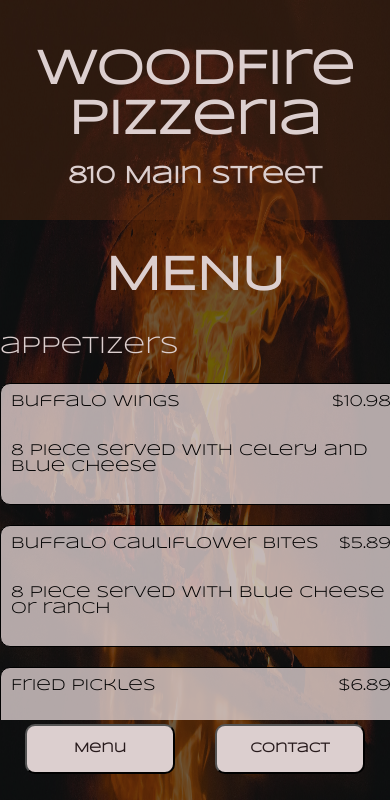
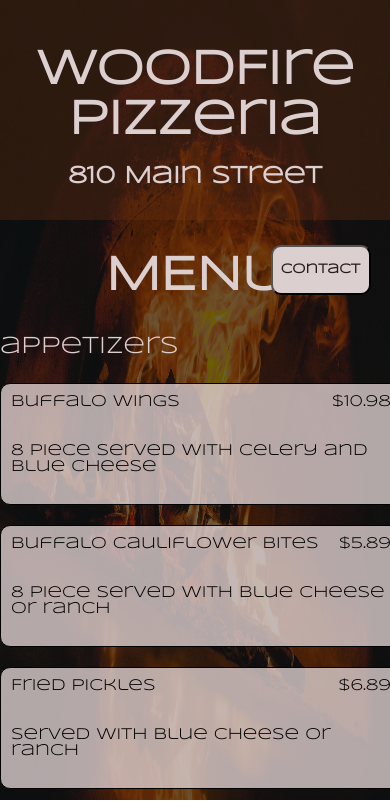
Before and after one commit to BenjaminJMcD/RestaurantPage, a website built with webpack: page dist/index.html in a window 390 px wide. Both pictures are taken after a click on the button "Menu". Shown: the top 802 px of the page. Built offline with nearby package versions, Linux system fonts and the light colour scheme.

Commit message:
nav btns move for pages. scroll fixed

```diff
--- a/src/contact.js
+++ b/src/contact.js
@@ -12,6 +12,10 @@ export default function Contact() {
     heading.classList.add("heading");
     heading.innerText = "CONTACT";
     page.appendChild(heading);
+
+    // NAV //
+
+
 
     // CONTACT INFO //
 
--- a/src/index.js
+++ b/src/index.js
@@ -14,7 +14,8 @@ function Component() {
     const header = document.createElement("header");
     header.classList.add("templateHeader");
     page.appendChild(header);
-    header.onclick = FrontPage;
+    header.onclick = switchFrontPage;
+
 
     const title = document.createElement("h1");
     title.innerText = "WoodFire Pizzeria";
@@ -36,24 +37,49 @@ function Component() {
 
     content.appendChild(Contact());
 
-
-    // NAV BAR
+    // NAV
 
     const navBar = document.createElement("nav");
-    navBar.classList.add("navBar");
+    navBar.classList.add("navBarHome");
     page.appendChild(navBar);
 
     const menuBtn = document.createElement("button");
-    menuBtn.classList.add("menuBtn");
     menuBtn.innerText = "Menu";
     navBar.appendChild(menuBtn);
-    menuBtn.onclick = Menu;
+    menuBtn.onclick = switchMenu;
+
 
     const contactBtn = document.createElement("button");
-    contactBtn.classList.add("contactBtn");
     contactBtn.innerText = "Contact";
     navBar.appendChild(contactBtn);
-    contactBtn.onclick = Contact;
+    contactBtn.onclick = switchContact;
+
+
+    // HANDLE ONCLICK DYNAMIC NAV AND PAGE
+
+    function switchContact () {
+        contactBtn.classList.remove("topRight");
+        contactBtn.classList.add("hidden");
+        menuBtn.classList.remove("hidden");
+        menuBtn.classList.add("topRight");
+        Contact();
+    }
+
+    function switchMenu() {
+        menuBtn.classList.remove("topRight");
+        menuBtn.classList.add("hidden");
+        contactBtn.classList.remove("hidden");
+        contactBtn.classList.add("topRight");
+        Menu();
+    }
+
+    function switchFrontPage() {
+        menuBtn.classList.remove("hidden");
+        menuBtn.classList.remove("topRight");
+        contactBtn.classList.remove("hidden");
+        contactBtn.classList.remove("topRight");
+        FrontPage();
+    }
 
     // FOOTER
 
--- a/src/styles.css
+++ b/src/styles.css
@@ -25,7 +25,7 @@ body {
 
 .templateHeader {
     position:fixed;
-    z-index: 2;
+    z-index: 1;
     width: 100%;
     font-size: 24px;
     height: 130px;
@@ -95,8 +95,9 @@ body {
 
 .page {
     overflow:auto;
-    position: relative;
-    height:500px;
+    position: fixed;
+    height:calc(100% - 209px);
+    width: 100%;
     top: 170px;
 }
 
@@ -228,13 +229,21 @@ label {
     left: 300px;
 }
 
+/* NAV BUTTONS SHARED */
 
+.navBarHome button {
+    width: 150px;
+    height: 50px;
+    border-radius: 10px;
+    font-family: "Syncopate";
+    font-weight: 600;
+    color: rgb(39,26,28);
+    background-color: rgb(220, 207, 207);
+}
 
+/* NAV HOME */
 
-
-/* STATIC NAV */
-
-.navBar {
+.navBarHome {
     position: fixed;
     display:flex;
     bottom: 60px;
@@ -245,20 +254,34 @@ label {
 }
 
 @media screen and (max-height: 610px) {
-    .navBar {
+    .navBarHome {
         top: 220px;
     }
 }
 
-.navBar button {
-    width: 150px;
-    height: 50px;
-    border-radius: 10px;
-    font-family: "Syncopate";
-    font-weight: 600;
-    color: rgb(39,26,28);
-    background-color: rgb(220, 207, 207);
+/* NAV HIDDEN */
+
+.hidden {
+    display:none;
 }
+
+/* NAV BUTTON UPPER RIGHT CORNER */
+
+.topRight {
+    position: fixed;
+    top:200px;
+    right: 5%;
+}
+
+@media screen and (max-width: 589px) {
+    .navBarHome button {
+        width: 100px;
+    }
+    .topRight {
+        top:245px;
+    }
+}
+
 
 /* STATIC FOOTER */
 
```
